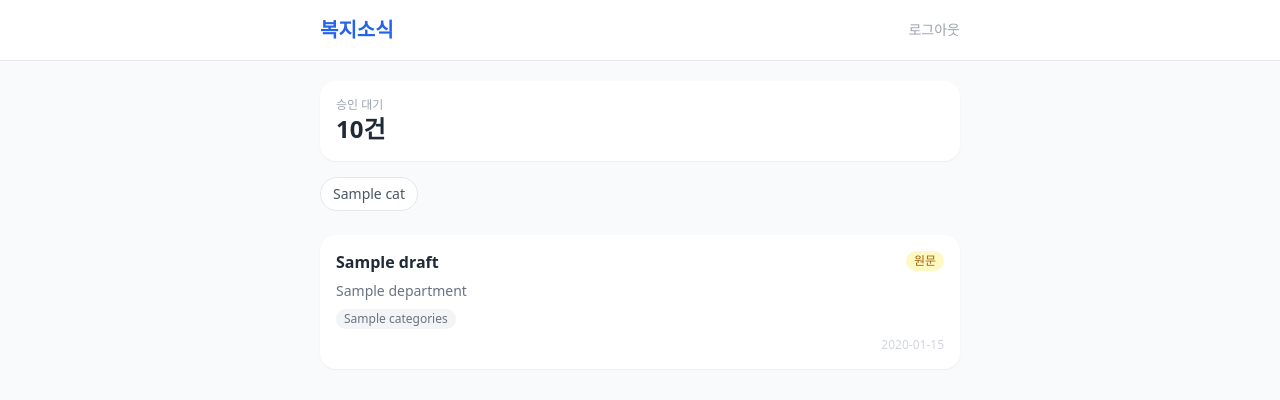
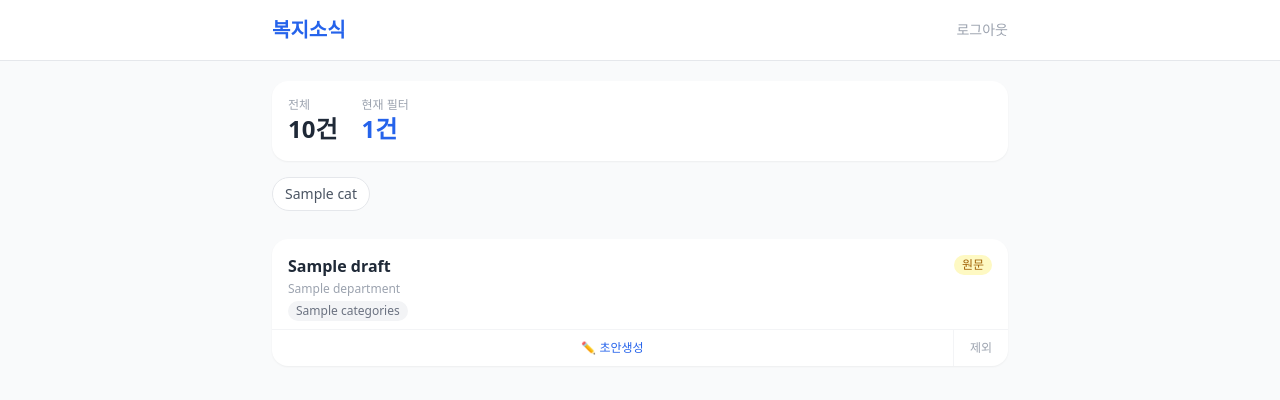
Before and after one commit to saingkang38/bokjisosik, a FastAPI app: template templates/index.html in a window 1280 px wide. Shown: the top 400 px of the page. Run offline with FastAPI, Linux system fonts and the light colour scheme; the template is opened without the code that fills it: most values are stand-ins (such as "Sample title", 1, 10 or a date in 2020); some libraries are stand-ins or nearby versions.

Commit message:
feat: 메인 대시보드에 액션 버튼 추가
- 각 카드에 상태별 버튼 표시 (초안생성/검수/발행)
- 제외 버튼 모든 카드에 노출
- 상세 페이지 진입 없이 바로 작업 가능

Co-Authored-By: Claude Sonnet 4.6 <noreply@anthropic.com>

```diff
--- a/templates/index.html
+++ b/templates/index.html
@@ -10,13 +10,13 @@
 
   <!-- 헤더 -->
   <div class="bg-white border-b sticky top-0 z-10">
-    <div class="max-w-2xl mx-auto px-4 py-4 flex items-center justify-between">
+    <div class="max-w-3xl mx-auto px-4 py-4 flex items-center justify-between">
       <h1 class="text-xl font-bold text-blue-600">복지소식</h1>
       <a href="/logout" class="text-sm text-gray-400">로그아웃</a>
     </div>
   </div>
 
-  <div class="max-w-2xl mx-auto px-4 py-5">
+  <div class="max-w-3xl mx-auto px-4 py-5">
 
     <!-- 알림 -->
     {% if request.query_params.get('msg') %}
@@ -24,15 +24,19 @@
     {% endif %}
 
     <!-- 통계 -->
-    <div class="bg-white rounded-2xl shadow-sm p-4 mb-4 flex gap-4">
+    <div class="bg-white rounded-2xl shadow-sm p-4 mb-4 flex gap-6">
       <div>
-        <p class="text-xs text-gray-400">승인 대기</p>
+        <p class="text-xs text-gray-400">전체</p>
         <p class="text-2xl font-bold text-gray-800">{{ total }}건</p>
+      </div>
+      <div>
+        <p class="text-xs text-gray-400">현재 필터</p>
+        <p class="text-2xl font-bold text-blue-600">{{ drafts|length }}건</p>
       </div>
     </div>
 
     <!-- 카테고리 탭 -->
-    <div class="flex gap-2 overflow-x-auto pb-2 mb-4 scrollbar-hide">
+    <div class="flex gap-2 overflow-x-auto pb-2 mb-5 scrollbar-hide">
       {% for cat in categories %}
       <a href="/?category={{ cat }}"
          class="shrink-0 px-3 py-1.5 rounded-full text-sm font-medium
@@ -45,10 +49,12 @@
     <!-- 초안 목록 -->
     {% if drafts %}
       {% for draft in drafts %}
-      <a href="/draft/{{ draft.id }}" class="block bg-white rounded-2xl shadow-sm p-4 mb-3 hover:shadow-md transition">
-        <div class="flex items-start justify-between gap-2 mb-2">
+      <div class="bg-white rounded-2xl shadow-sm mb-3 overflow-hidden">
+
+        <!-- 제목 + 상태 -->
+        <a href="/draft/{{ draft.id }}" class="block px-4 pt-4 pb-2 hover:bg-gray-50 transition">
+          <div class="flex items-start justify-between gap-2 mb-1">
             <p class="font-semibold text-gray-800 leading-snug flex-1">{{ draft.title }}</p>
-          <!-- 상태 배지 -->
             {% if draft.status == 'pending' %}
               <span class="shrink-0 bg-yellow-100 text-yellow-700 text-xs px-2 py-0.5 rounded-full">원문</span>
             {% elif draft.status == 'draft_generated' %}
@@ -59,17 +65,61 @@
               <span class="shrink-0 bg-orange-100 text-orange-700 text-xs px-2 py-0.5 rounded-full">예약</span>
             {% endif %}
           </div>
-        <p class="text-sm text-gray-500 mb-2">{{ draft.department }}</p>
-        <!-- 카테고리 태그 -->
+          <p class="text-xs text-gray-400">{{ draft.department }}</p>
           {% if draft.categories %}
-        <div class="flex gap-1 flex-wrap">
+          <div class="flex gap-1 flex-wrap mt-1">
             {% for cat in draft.categories.split(',') %}
             <span class="text-xs bg-gray-100 text-gray-500 px-2 py-0.5 rounded-full">{{ cat.strip() }}</span>
             {% endfor %}
           </div>
           {% endif %}
-        <p class="text-xs text-gray-300 mt-2 text-right">{{ draft.fetched_at[:10] }}</p>
         </a>
+
+        <!-- 액션 버튼 -->
+        <div class="flex border-t border-gray-100">
+
+          {% if draft.status == 'pending' %}
+          <!-- 초안생성 -->
+          <form method="post" action="/draft/{{ draft.id }}/generate" class="flex-1">
+            <button type="submit" class="w-full py-2.5 text-xs font-medium text-blue-600 hover:bg-blue-50 transition">
+              ✏️ 초안생성
+            </button>
+          </form>
+
+          {% elif draft.status == 'draft_generated' %}
+          <!-- 초안 확인 + 검수 -->
+          <a href="/draft/{{ draft.id }}" class="flex-1 py-2.5 text-xs font-medium text-gray-500 hover:bg-gray-50 text-center transition">
+            👁 초안보기
+          </a>
+          <form method="post" action="/draft/{{ draft.id }}/review" class="flex-1 border-l border-gray-100">
+            <button type="submit" class="w-full py-2.5 text-xs font-medium text-purple-600 hover:bg-purple-50 transition">
+              🔍 검수
+            </button>
+          </form>
+
+          {% elif draft.status == 'reviewed' %}
+          <!-- 검수완료 → 발행하러 가기 -->
+          <a href="/draft/{{ draft.id }}" class="flex-1 py-2.5 text-xs font-medium text-green-600 hover:bg-green-50 text-center transition">
+            🚀 발행하기
+          </a>
+
+          {% else %}
+          <a href="/draft/{{ draft.id }}" class="flex-1 py-2.5 text-xs font-medium text-gray-400 hover:bg-gray-50 text-center transition">
+            보기
+          </a>
+          {% endif %}
+
+          <!-- 제외 버튼 (공통) -->
+          <form method="post" action="/draft/{{ draft.id }}/exclude"
+                onsubmit="return confirm('제외하시겠습니까?')"
+                class="border-l border-gray-100">
+            <button type="submit" class="px-4 py-2.5 text-xs font-medium text-gray-400 hover:bg-red-50 hover:text-red-500 transition">
+              제외
+            </button>
+          </form>
+
+        </div>
+      </div>
       {% endfor %}
     {% else %}
       <div class="bg-white rounded-2xl shadow-sm p-10 text-center">
```
Lines whose indentation alone changed are shown as unchanged.
